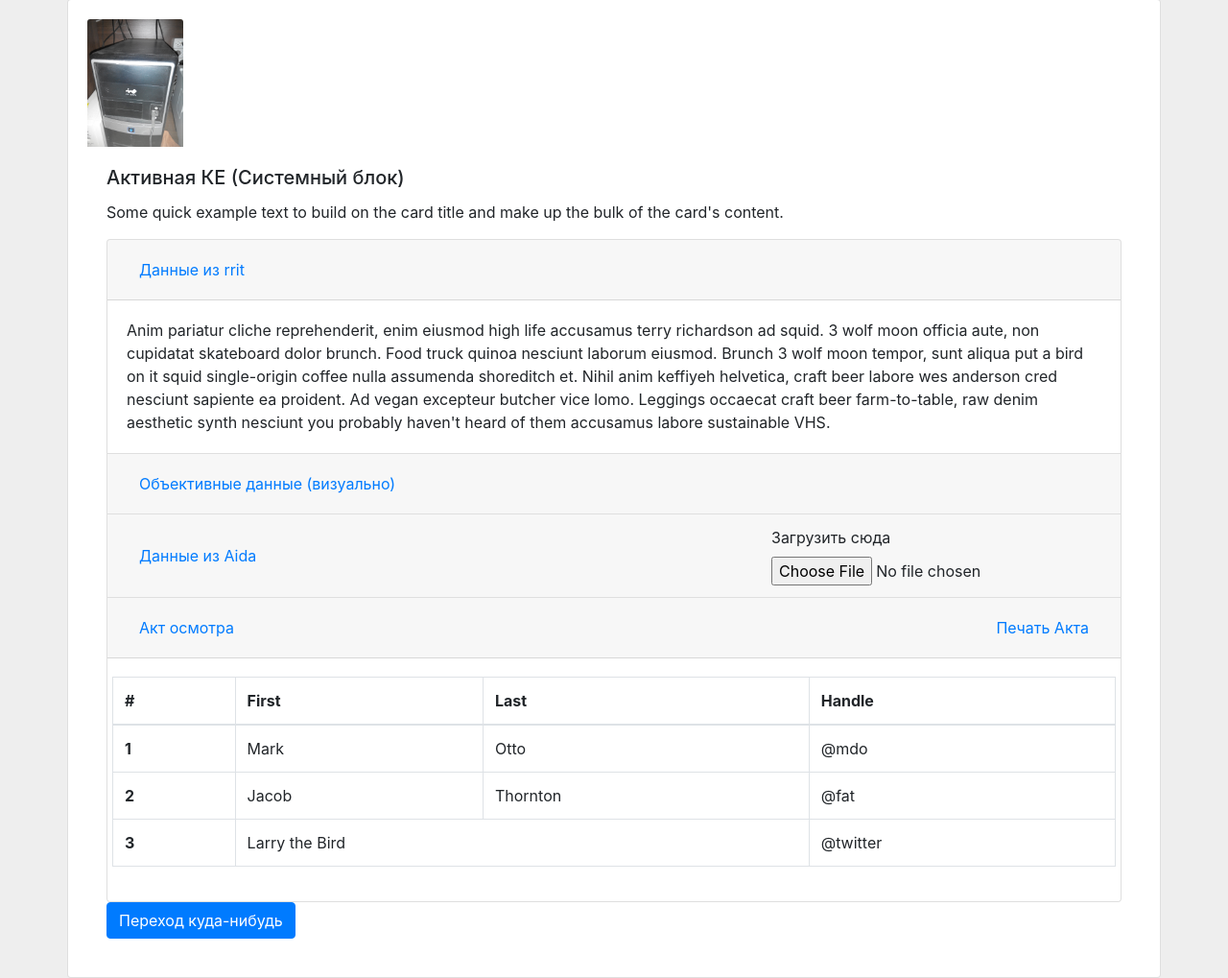
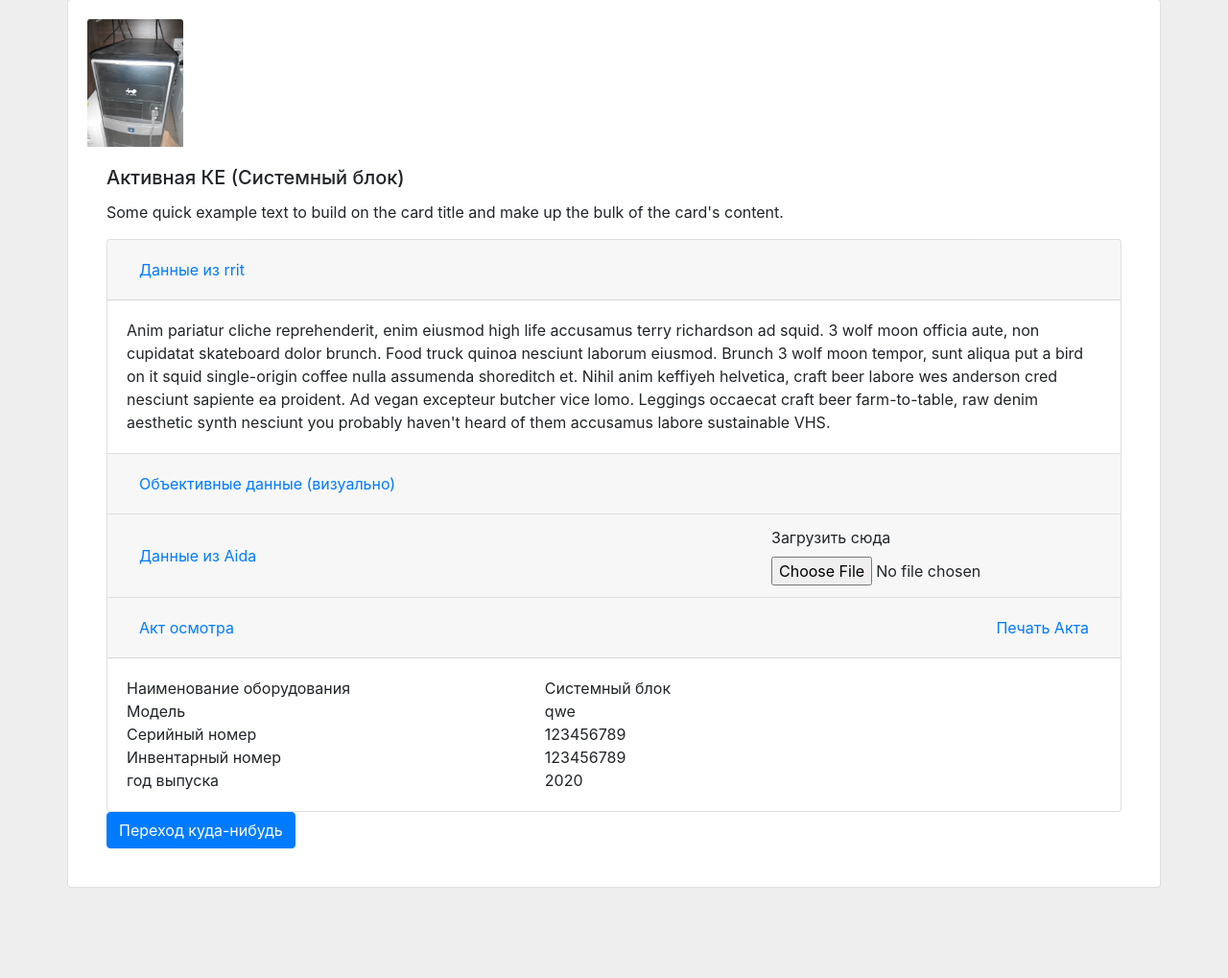
Before and after one commit to wascoyur/ke-collector, a plain HTML site: page index.html in a window 1280 px wide. Shown: the part 201-1220 px from the top of the page at 96% size. After the commit the page ends 1126 px from the top, so only its background shows below. Drawn offline with nearby package versions, Linux system fonts and the light colour scheme.

Commit message:
акт осмотра на основе row/col

```diff
--- a/index.html
+++ b/index.html
@@ -179,38 +179,26 @@
                 <div id="collapseThree" class="collapse show" aria-labelledby="headingThree"
                   data-parent="#accordionExample">
                   <div class="card-body">
-                    <div class="row" id="equipment">
-                        <table class="table table-bordered">
-                          <thead>
-                            <tr>
-                              <th scope="col">#</th>
-                              <th scope="col">First</th>
-                              <th scope="col">Last</th>
-                              <th scope="col">Handle</th>
-                            </tr>
-                          </thead>
-                          <tbody>
-                            <tr>
-                              <th scope="row">1</th>
-                              <td>Mark</td>
-                              <td>Otto</td>
-                              <td>@mdo</td>
-                            </tr>
-                            <tr>
-                              <th scope="row">2</th>
-                              <td>Jacob</td>
-                              <td>Thornton</td>
-                              <td>@fat</td>
-                            </tr>
-                            <tr>
-                              <th scope="row">3</th>
-                              <td colspan="2">Larry the Bird</td>
-                              <td>@twitter</td>
-                            </tr>
-                          </tbody>
-                        </table>
+                    <div class="row">
+                          <div class="col-5" id="equip-name">Наименование оборудования</div>
+                          <div class="col" id="name-equip-ins">Системный блок</div>
                     </div>
-
+                    <div class="row">
+                          <div class="col-5" id="equip-model">Модель</div>
+                          <div class="col" id="equip-model-ins">qwe</div>
+                    </div>
+                    <div class="row">
+                          <div class="col-5" id="equip-ser">Серийный номер</div>
+                          <div class="col" id="equip-ser-ins">123456789</div>
+                    </div>
+                    <div class="row">
+                          <div class="col-5" id="equip-inv">Инвентарный номер</div>
+                          <div class="col" id="equip-inv-ins">123456789</div>
+                    </div>
+                    <div class="row">
+                          <div class="col-5" id="equip-year">год выпуска</div>
+                          <div class="col" id="equip-year-ins">2020</div>
+                    </div>
                   </div>
                 </div>
               </div>
```
